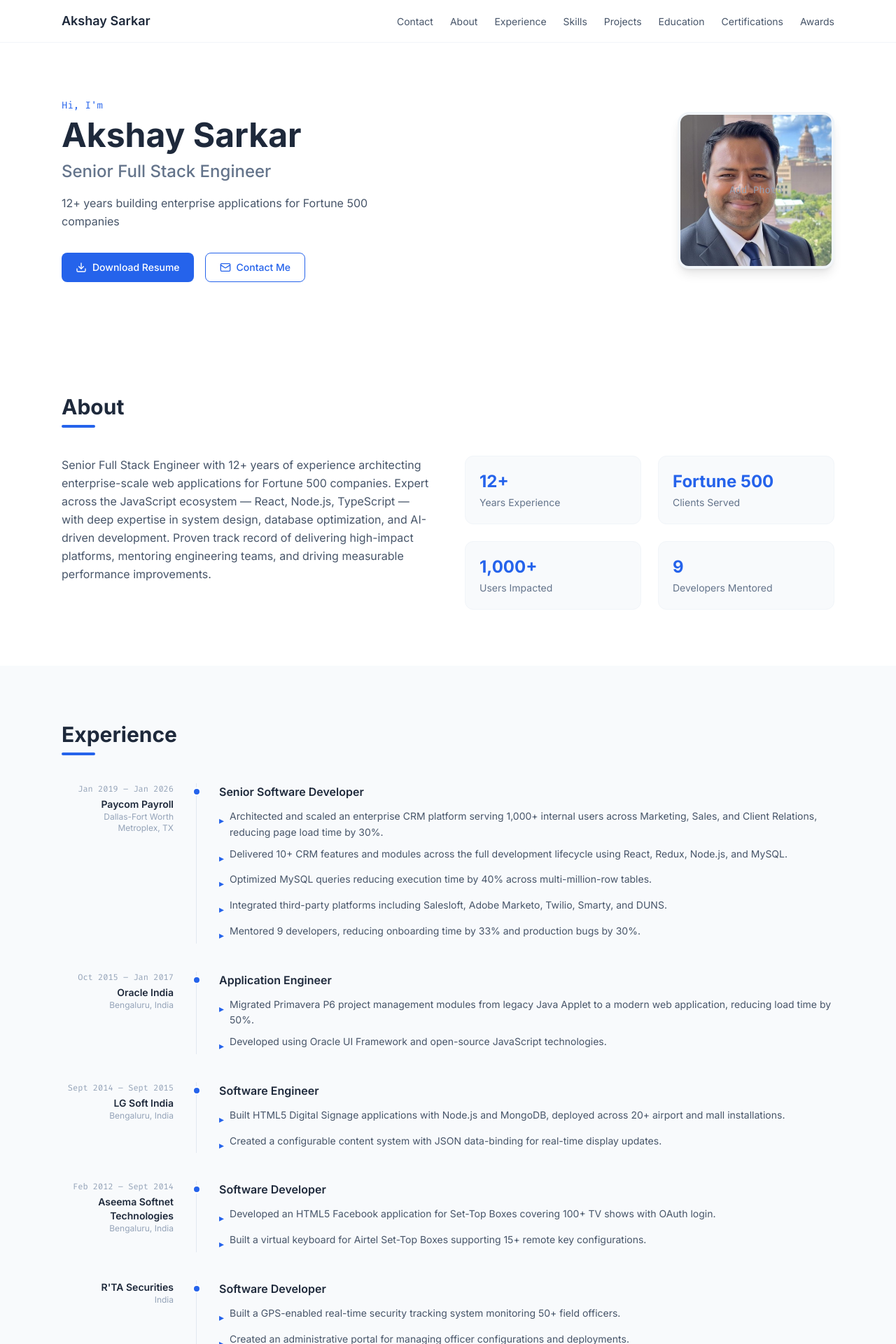
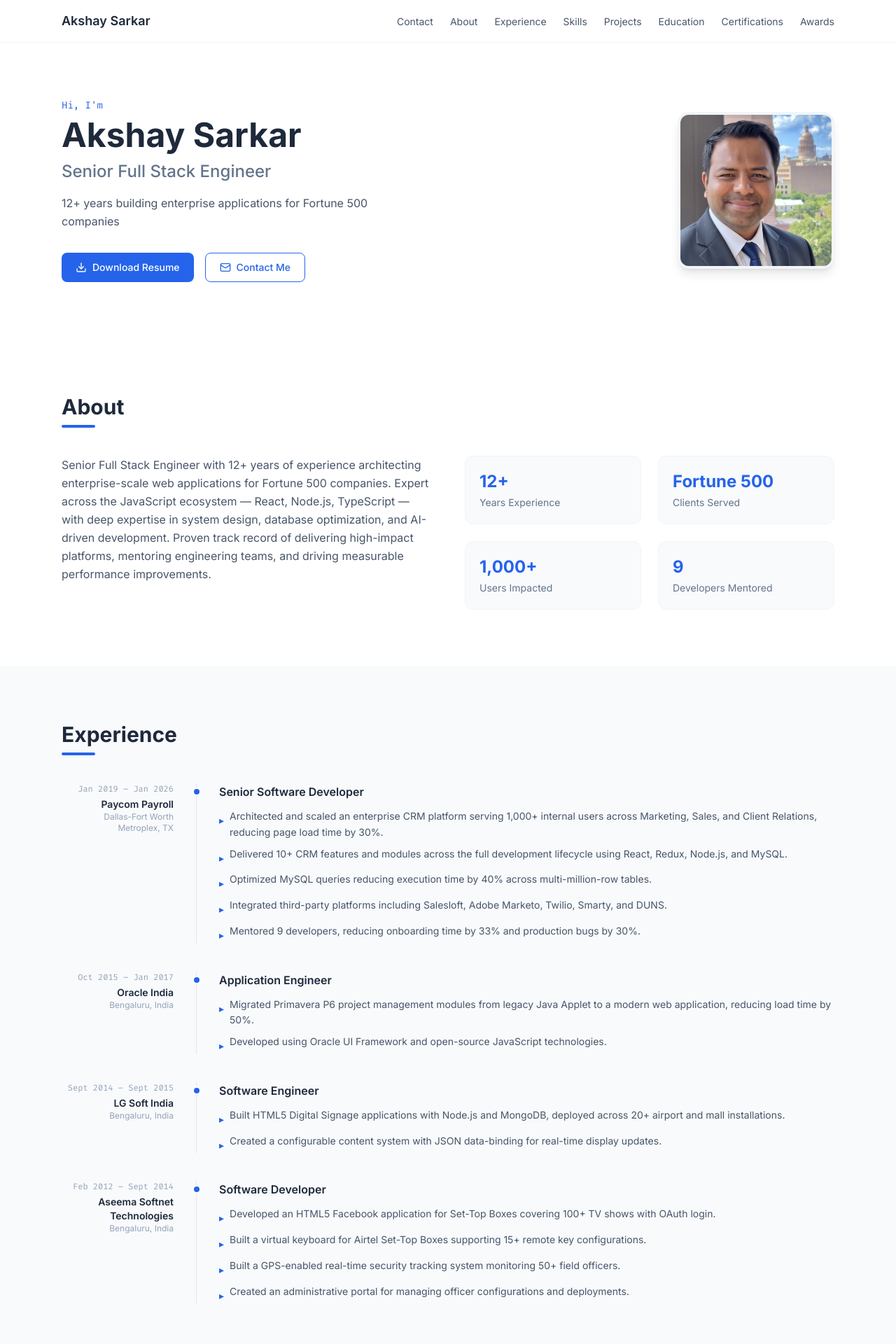
Before and after one commit to akshay-sarkar/my-website, a Next.js app: page / in a window 1280 px wide. Shown: the top 1920 px of the page at 70% size. Built offline with nearby package versions, Linux system fonts and the light colour scheme.

Commit message:
Resume and Photo Updates

```diff
--- a/components/Certifications.tsx
+++ b/components/Certifications.tsx
@@ -18,7 +18,7 @@ export default function Certifications() {
           <div className="w-12 h-1 bg-accent rounded mb-10" />
         </motion.div>
 
-        <div className="grid md:grid-cols-3 gap-8">
+        <div className="flex flex-col gap-10">
           {/* Courses */}
           <motion.div
             initial={{ opacity: 0, y: 20 }}
@@ -30,9 +30,9 @@ export default function Certifications() {
               <BookOpen size={18} className="text-accent" />
               <h3 className="text-sm font-semibold text-slate-500 uppercase tracking-wider font-mono">Courses</h3>
             </div>
-            <ul className="flex flex-col gap-3">
+            <ul className="flex flex-row flex-wrap gap-3">
               {certifications.courses.map((c) => (
-                <li key={c.name} className="flex flex-col">
+                <li key={c.name} className="flex flex-col bg-white border border-slate-200 rounded-lg px-4 py-3">
                   <span className="text-sm text-primary-text">{c.name}</span>
                   <span className="text-xs text-slate-400 font-mono">
                     {c.issuer}{'date' in c && c.date ? ` · ${c.date}` : ''}
@@ -53,9 +53,9 @@ export default function Certifications() {
               <Award size={18} className="text-accent" />
               <h3 className="text-sm font-semibold text-slate-500 uppercase tracking-wider font-mono">Credentials</h3>
             </div>
-            <ul className="flex flex-col gap-3">
+            <ul className="flex flex-row flex-wrap gap-3">
               {certifications.credentials.map((c) => (
-                <li key={c.name} className="flex flex-col gap-1">
+                <li key={c.name} className="flex flex-col gap-1 bg-white border border-slate-200 rounded-lg px-4 py-3">
                   <div className="flex items-center gap-2 flex-wrap">
                     <span className="text-sm text-primary-text">{c.name}</span>
                     {c.inProgress && (
@@ -71,7 +71,7 @@ export default function Certifications() {
           </motion.div>
 
           {/* Academic */}
-          <motion.div
+          {/* <motion.div
             initial={{ opacity: 0, y: 20 }}
             whileInView={{ opacity: 1, y: 0 }}
             viewport={{ once: true }}
@@ -91,7 +91,7 @@ export default function Certifications() {
                 </li>
               ))}
             </ul>
-          </motion.div>
+          </motion.div> */}
         </div>
       </div>
     </section>
--- a/components/Contact.tsx
+++ b/components/Contact.tsx
@@ -13,13 +13,12 @@ export default function Contact() {
     e.preventDefault()
     setStatus('sending')
     try {
+      const formData = new FormData(e.target as HTMLFormElement);
+      formData.append("access_key", process.env.NEXT_PUBLIC_WEB3FORMS_KEY as string);
       const res = await fetch('https://api.web3forms.com/submit', {
         method: 'POST',
         headers: { 'Content-Type': 'application/json', Accept: 'application/json' },
-        body: JSON.stringify({
-          access_key: process.env.NEXT_PUBLIC_WEB3FORMS_KEY,
-          ...form,
-        }),
+        body: formData
       })
       const data = await res.json()
       if (data.success) {
--- a/components/Hero.tsx
+++ b/components/Hero.tsx
@@ -59,11 +59,6 @@ export default function Hero() {
             className="object-cover"
             priority
           />
-          {personal.photoUrl === undefined && (
-            <span className="absolute inset-0 flex items-center justify-center text-slate-400 text-sm font-mono pointer-events-none select-none">
-              Add Photo
-            </span>
-          )}
         </div>
       </motion.div>
     </section>
--- a/lib/data.ts
+++ b/lib/data.ts
@@ -7,8 +7,8 @@ export const personal = {
   location: 'Irving, Texas, United States',
   linkedin: 'https://www.linkedin.com/in/akshaysarkaruta/',
   github: 'https://github.com/akshay-sarkar',
-  resumeUrl: '/akshay-sarkar-resume.pdf',
-  photoUrl: undefined as string | undefined,  // Set to '/your-photo.jpg' when ready
+  resumeUrl: '/Akshay-Sarkar-Resume.docx',
+  photoUrl: '/photo-placeholder.jpg',  // Set to '/your-photo.jpg' when ready
 }
 
 export const about = `Senior Full Stack Engineer with 12+ years of experience architecting enterprise-scale web applications for Fortune 500 companies. Expert across the JavaScript ecosystem — React, Node.js, TypeScript — with deep expertise in system design, database optimization, and AI-driven development. Proven track record of delivering high-impact platforms, mentoring engineering teams, and driving measurable performance improvements.`
@@ -55,14 +55,6 @@ export const experience = [
     bullets: [
       'Developed an HTML5 Facebook application for Set-Top Boxes covering 100+ TV shows with OAuth login.',
       'Built a virtual keyboard for Airtel Set-Top Boxes supporting 15+ remote key configurations.',
-    ],
-  },
-  {
-    company: "R'TA Securities",
-    title: 'Software Developer',
-    dates: null,
-    location: 'India',
-    bullets: [
       'Built a GPS-enabled real-time security tracking system monitoring 50+ field officers.',
       'Created an administrative portal for managing officer configurations and deployments.',
     ],
@@ -118,7 +110,7 @@ export const projects = [
   },
   {
     name: 'GPS Security Tracking System',
-    company: "R'TA Securities",
+    company: "Aseema Softnet",
     description: 'Real-time GPS-based field officer tracking system with an administrative management portal.',
     techStack: ['GPS', 'JavaScript', 'REST'],
     impact: '50+ field officers monitored',
@@ -146,17 +138,16 @@ export const certifications = {
     { name: 'React.js Essential Training', issuer: 'LinkedIn Learning' },
     { name: 'Node.js Essential Training', issuer: 'LinkedIn Learning' },
     { name: 'MySQL Essential Training', issuer: 'LinkedIn Learning' },
+    { name: 'Learning Next.js', issuer: 'LinkedIn Learning', date: 'Feb 2026' },
     { name: 'ChatGPT Prompt Engineering', issuer: 'LinkedIn Learning' },
     { name: 'GraphQL Essential Training', issuer: 'LinkedIn Learning', date: 'Jun 2025' },
-    { name: 'Learning Next.js', issuer: 'LinkedIn Learning', date: 'Feb 2026' },
+
   ],
   credentials: [
     { name: 'Java/J2EE Diploma', issuer: 'NIIT', inProgress: false },
     { name: 'Claude AI Certification', issuer: 'Anthropic', inProgress: true },
-  ],
-  academic: [
-    { name: 'Teaching Assistant, Web Data Management', issuer: 'University of Texas at Arlington', date: '2018' },
-  ],
+    { name: 'Hire Human', issuer: 'LaunchCode', inProgress: true },
+  ]
 }
 
 export const awards = [
@@ -167,6 +158,12 @@ export const awards = [
     description: 'Recognized as Team MVP at the annual Paycom engineering hackathon.',
   },
   {
+    title: 'Innovation Award Nominee',
+    event: 'Paycom Payroll',
+    year: '2021',
+    description: 'Nominated for Innovation Award for developing Notification Event System',
+  },
+  {
     title: 'Employee of the Year',
     event: 'Aseema Softnet Technologies',
     year: '2013–2014',
```
